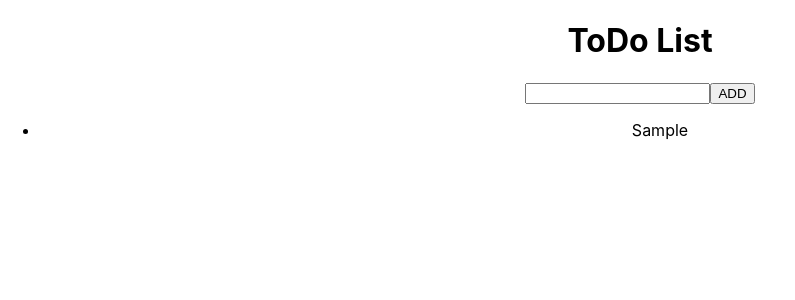
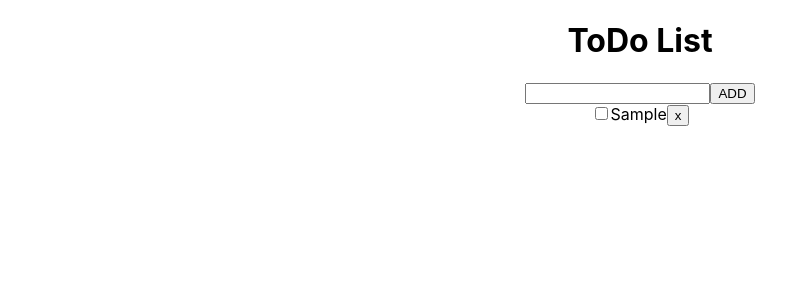
Before and after one commit to rperezdiaz/todo-app, a React (Create React App) app: page / in a window 1280 px wide. Both pictures are taken after typing "Sample" into the empty fields and a click on the button "ADD". Shown: the top 300 px of the page, without its empty margins (0-795 px from the left). Built offline with nearby package versions, Linux system fonts and the light colour scheme.

Commit message:
adds delete functionality

```diff
--- a/src/components/Todo.jsx
+++ b/src/components/Todo.jsx
@@ -1,13 +1,15 @@
-import { useReducer, useRef } from "react";
+import { useReducer, useRef, createContext } from "react";
 import TodoList from "./TodoList";
 
- let id = 0;
+let id = 0;
+export const TodoContext = createContext(null);
 
 export default function Todo(){
     const [todos, dispatch] = useReducer(reducer,[])
     const todoTitle = useRef()
 
-    const addNewTodo = () => {
+    const addNewTodo = (e) => {
+        e.preventDefault();
         const title = todoTitle.current.value;
         if (title) {
             dispatch({
@@ -18,11 +20,23 @@ export default function Todo(){
         todoTitle.current.value = '';
     }
 
+    const deleteTodo = (todo) => {
+        dispatch({
+            type: 'delete',
+            payload: todo
+        });
+    }
+
     return(
         <div id="todo">
-            <input ref={todoTitle} id='input' type="text" />
-            <button onClick={addNewTodo}>ADD</button>
-            <TodoList list={todos} />
+            <form action="" onSubmit={addNewTodo}>
+                <input ref={todoTitle} id='input' type="text"/>
+                <button>ADD</button>
+            </form>
+
+            <TodoContext.Provider value={deleteTodo}>
+                <TodoList list={todos} />
+            </TodoContext.Provider>
         </div>
     );
 }
@@ -36,7 +50,7 @@ function reducer(state, action){
             return newState;
         }
         case 'delete': {
-            break;
+            return state.filter((todo)=>todo.id != payload.id)
         }
         default: {
             break
--- a/src/components/TodoItem.jsx
+++ b/src/components/TodoItem.jsx
@@ -1,11 +1,22 @@
-import { useState } from "react";
+import { useState, useContext} from "react";
+import { TodoContext } from "./Todo";
+
+
 export default function TodoItem({item}){
 
-    const[completed, setCompleted] = useState(false);
+    const [checked, setChecked] = useState(false);
+    const deleteTodo = useContext(TodoContext)
+
+    function handleChange(){
+        setChecked(!checked);
+    };
 
     return(
-
-        <li>{!completed? item.title : <s>{item.title}</s>}</li>
+        <div>
+            <input type="checkbox" onChange={handleChange}/>
+            <span>{!checked? item.title : <s>{item.title}</s>}</span>
+            <button onClick={()=>deleteTodo(item)}> x </button>
+        </div>
 
     );
 }
--- a/src/components/TodoList.jsx
+++ b/src/components/TodoList.jsx
@@ -2,8 +2,8 @@ import TodoItem from "./TodoItem";
 
 export default function TodoList({list}){
     return(
-        <ul>
+        <>
             {list.map((todo) => <TodoItem key={todo.id} item={todo}/>)}
-        </ul>
+        </>
     );
 }
```
